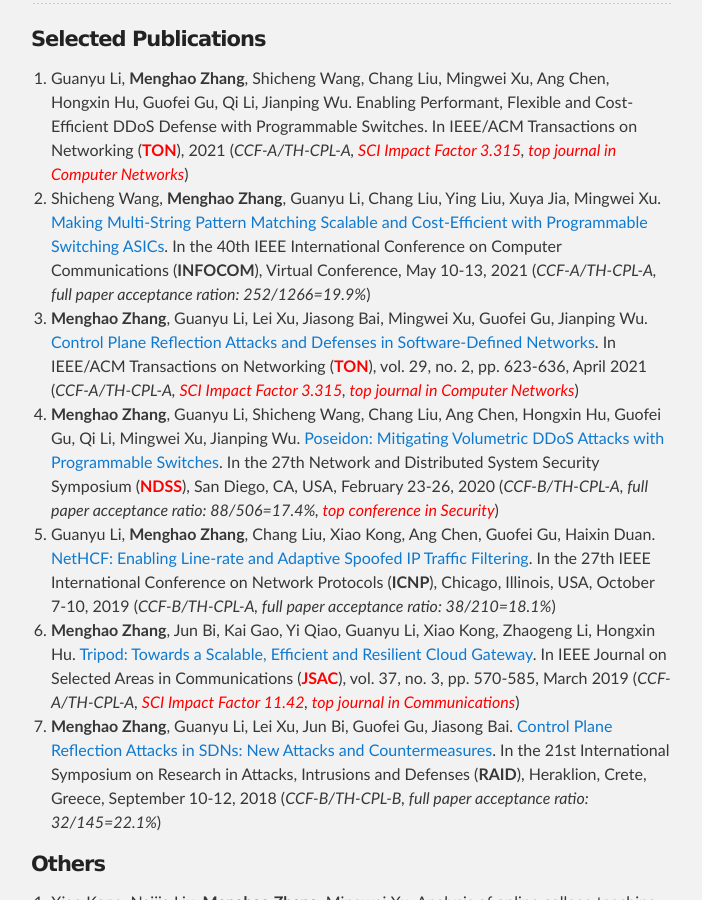
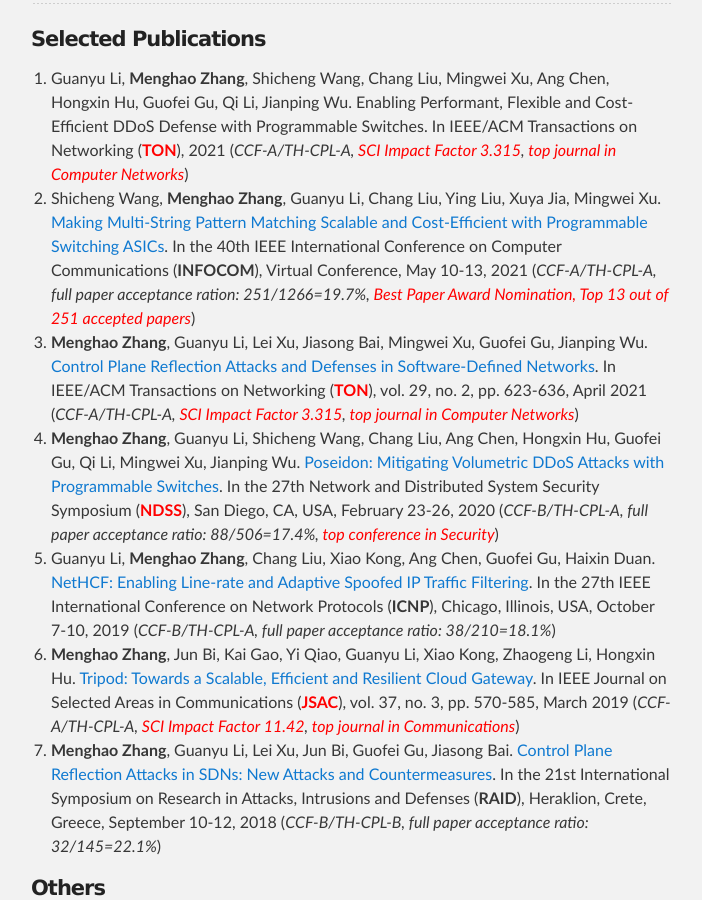
Before and after one commit to zhangmenghao/zhangmenghao.github.io, a Jekyll site: the page built from index.md, in a window 1280 px wide and 900 px high, scrolled down 1023 px. Shown: the whole window, without its empty margins (289-991 px from the left). Built offline with Jekyll 4.4.1, drawn with Linux system fonts in a browser that asks for light colours.

Commit message:
Update infocom

```diff
--- a/index.md
+++ b/index.md
@@ -21,7 +21,7 @@
 7. Guanyu Li, __Menghao Zhang__, Shicheng Wang, Chang Liu, Mingwei Xu, Ang Chen, Hongxin Hu, Guofei Gu, Qi Li, Jianping Wu. Enabling Performant, Flexible and Cost-Efficient DDoS Defense with Programmable Switches. In IEEE/ACM Transactions on Networking (**<font color='red'>TON</font>**), 2021 (*CCF-A/TH-CPL-A, <font color='red'>SCI Impact Factor 3.315</font>, <font color='red'>top journal in Computer Networks</font>*)
 6. Shicheng Wang, __Menghao Zhang__, Guanyu Li, Chang Liu, Ying Liu, Xuya Jia, Mingwei Xu.
 [Making Multi-String Pattern Matching Scalable and Cost-Efficient with Programmable Switching ASICs](./papers/infocom2021-Bolt.pdf).
-In the 40th IEEE International Conference on Computer Communications (**INFOCOM**), Virtual Conference, May 10-13, 2021 (*CCF-A/TH-CPL-A, full paper acceptance ration: 252/1266=19.9%*)
+In the 40th IEEE International Conference on Computer Communications (**INFOCOM**), Virtual Conference, May 10-13, 2021 (*CCF-A/TH-CPL-A, full paper acceptance ration: 251/1266=19.7%, <font color='red'>Best Paper Award Nomination, Top 13 out of 251 accepted papers</font>*)
 5. __Menghao Zhang__, Guanyu Li, Lei Xu, Jiasong Bai, Mingwei Xu, Guofei Gu, Jianping Wu.
 [Control Plane Reflection Attacks and Defenses in Software-Defined Networks](./papers/ton2021-sdns-attacks.pdf).
 In IEEE/ACM Transactions on Networking (**<font color='red'>TON</font>**), vol. 29, no. 2, pp. 623-636, April 2021 (*CCF-A/TH-CPL-A, <font color='red'>SCI Impact Factor 3.315</font>, <font color='red'>top journal in Computer Networks</font>*)
```
Also changed, not shown: other parts of index.md (+1 -1 lines).
